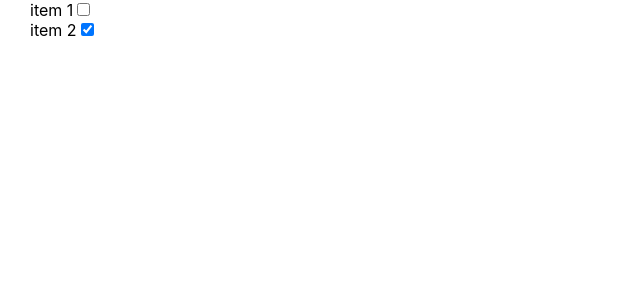
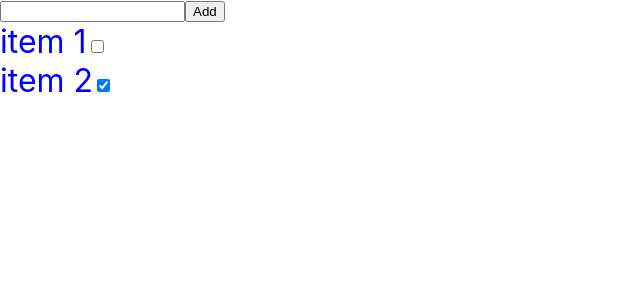
Before and after one commit to evelynyhkim/MERN, a React (Create React App) app in the folder React/my-app/: page / in a window 1280 px wide. Shown: the top 300 px of the page, without its empty margins (0-640 px from the left). Built offline with nearby package versions, Linux system fonts and the light colour scheme.

Commit message:
testing states

```diff
--- a/React/my-app/src/App.css
+++ b/React/my-app/src/App.css
@@ -10,6 +10,14 @@
 	margin-top: 10px;
 }
 
+.done {
+	color: blue;
+	font-size: 2em;
+}
+.notDone {
+	color: pink;
+	font-size: 2em;
+}
 .App {
 	text-align: left;
 	margin-left: 30px;
--- a/React/my-app/src/App.js
+++ b/React/my-app/src/App.js
@@ -1,6 +1,6 @@
 import "./App.css"
 import React, {useState} from "react"
-import ItemList from "./components/ItemList"
+//import ItemList from "./components/ItemList"
 //import ItemForm from "./components/ItemForm"
 
 function App() {
@@ -10,17 +10,58 @@ function App() {
 	]
 
 	const [itemList, setItemList] = useState(initialItems)
-	//const [newItem, setNewItem] = useState({})
+	const [newItem, setNewItem] = useState({})
 
-	function handleItemSubmit() {
-		//setItemList()
+	function handleItemSubmit(e) {
+		e.preventDefault()
+		//itemList.push(newItem)
+		setNewItem({txt: "", isDone: false})
+		setItemList([...itemList, newItem])
+		//setNewItem({})
 	}
 
 	return (
-		<div className="App">
-			<ItemList itemList={itemList} setItemList={setItemList} />
-		</div>
-	) //<ItemForm itemList={itemList} handleItemAdd={handleItemSubmit} />
+		<>
+			<form onSubmit={handleItemSubmit}>
+				<input onChange={(e) => setNewItem({txt: e.target.value, isDone: false})} type="text" />
+				<input type="submit" value="Add" />
+			</form>
+			{itemList.map((item, idx) => {
+				//let bln = false
+				//let c = selectedStyle(item.isDone)
+				return (
+					<div key={idx} className="done">
+						<label htmlFor={idx}>{item.txt}</label>
+						<input id={idx} type="checkbox" checked={item.isDone} />
+					</div>
+				)
+			})}
+		</>
+	) //() => selectedStyle(item.isDone)
+	// return (
+	// 	<div className="App">
+	// 		<ItemList handleDoneToggle={handleDoneToggle} itemList={itemList} setItemList={setItemList} />
+	// 	</div>
+	// ) //<ItemForm itemList={itemList} handleItemAdd={handleItemSubmit} />
 }
 
 export default App
+// const selectedStyle = (isDone) => {
+// 	const r = isDone ? "done" : "notDone"
+// 	console.log("+++selected style is " + r)
+// 	return r
+// }
+// const handleDoneToggle = (e, idxToUpdate) => {
+// 	const newList = itemList.map((item, idx) => {
+// 		console.log("Starting handleDoneToggle for index ", idxToUpdate, item)
+// 		if (idx === idxToUpdate) {
+// 			newIsDone = !item.isDone
+// 			let r = {txt: item.txt, isDone: newIsDone}
+// 			return r
+// 		} else {
+// 			return item
+// 		}
+// 	})
+// 	setItemList(newList)
+// 	console.log("newList is " + newList)
+// }
--- /dev/null
+++ b/React/my-app/src/components/ItemList.css
@@ -0,0 +1,8 @@
+.done {
+	color: red;
+	font-size: 2em;
+}
+.notDone {
+	color: black;
+	font-size: 2em;
+}
--- a/React/my-app/src/components/ItemList.js
+++ b/React/my-app/src/components/ItemList.js
@@ -1,27 +1,25 @@
 import React, {useState} from "react"
+import "../App.css"
+import styles from "./ItemList.module.css"
 
-function ItemList({itemList, setItemList}) {
-	const handleDoneToggle = (e, idxToUpdate) => {
-		const newList = itemList.map((item, idx) => {
-			//console.log(item)
-			if (idx == idxToUpdate) item.isDone = !item.isDone
-			return item
-		})
-		//onsole.log(newList)
-		setItemList(newList)
-	}
+function ItemList({itemList, setItemList, handleDoneToggle}) {
 	const selectedStyle = (isDone) => {
-		isDone ? "done" : "notDone"
+		const r = isDone ? "done" : "notDone"
+		console.log("return value is " + r)
+		return r
 	}
 
 	return (
 		<>
 			{itemList.map((item, idx) => {
 				//let bln = false
+				let c = selectedStyle(item.isDone)
+				console.log("class will be " + c)
+				c = "styles." + c
 				return (
-					<div key={idx} className="item {()=>selectedStyle(item.isDone)}">
+					<div key={idx} className={c}>
 						<label htmlFor={idx}>{item.txt}</label>
-						<input id={idx} type="checkbox" checked={item.isDone} onClick={(e) => handleDoneToggle(e, idx)} />
+						<input id={idx} type="checkbox" checked={item.isDone} onChange={(e) => handleDoneToggle(e, idx)} />
 					</div>
 				)
 			})}
--- /dev/null
+++ b/React/my-app/src/components/ItemList.module.css
@@ -0,0 +1,8 @@
+.done {
+	color: red;
+	font-size: 5em;
+}
+.notDone {
+	color: black;
+	font-size: 5em;
+}
```
